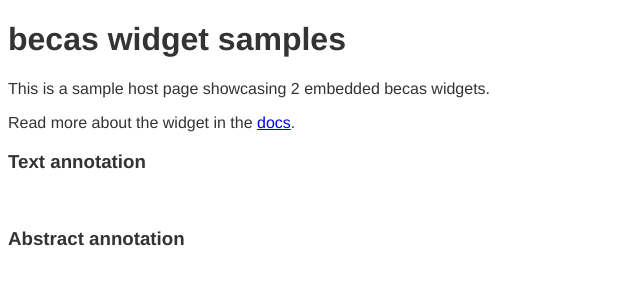
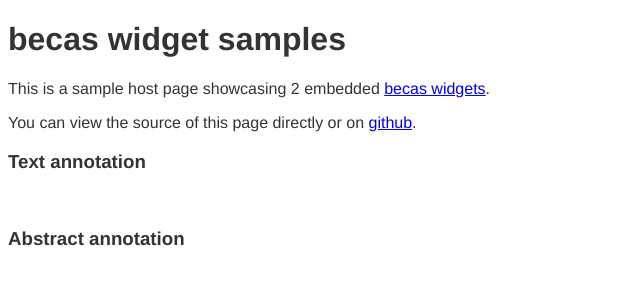
Before and after one commit to tnunes/becas-widget, a plain HTML site: page examples.html in a window 1280 px wide. Shown: the whole page, without its empty margins (0-640 px from the left). Drawn offline with Linux system fonts and the light colour scheme; a script that the page names is missing.

Commit message:
Update examples.html

```diff
--- a/examples.html
+++ b/examples.html
@@ -20,8 +20,8 @@
   <body>
     <h1>becas widget samples</h1>
 
-    <p>This is a sample host page showcasing 2 embedded becas widgets.</p>
-    <p>Read more about the widget in the <a href="http://bioinformatics.ua.pt/becas/widget">docs</a>.</p>
+    <p>This is a sample host page showcasing 2 embedded <a href="http://bioinformatics.ua.pt/becas/widget">becas widgets</a>.</p>
+    <p>You can view the source of this page directly or on <a href="http://github.com/tnunes/becas-widget">github</a>.</p>
 
     <h3>Text annotation</h3>
     <!-- Container to hold one widget -->
```
